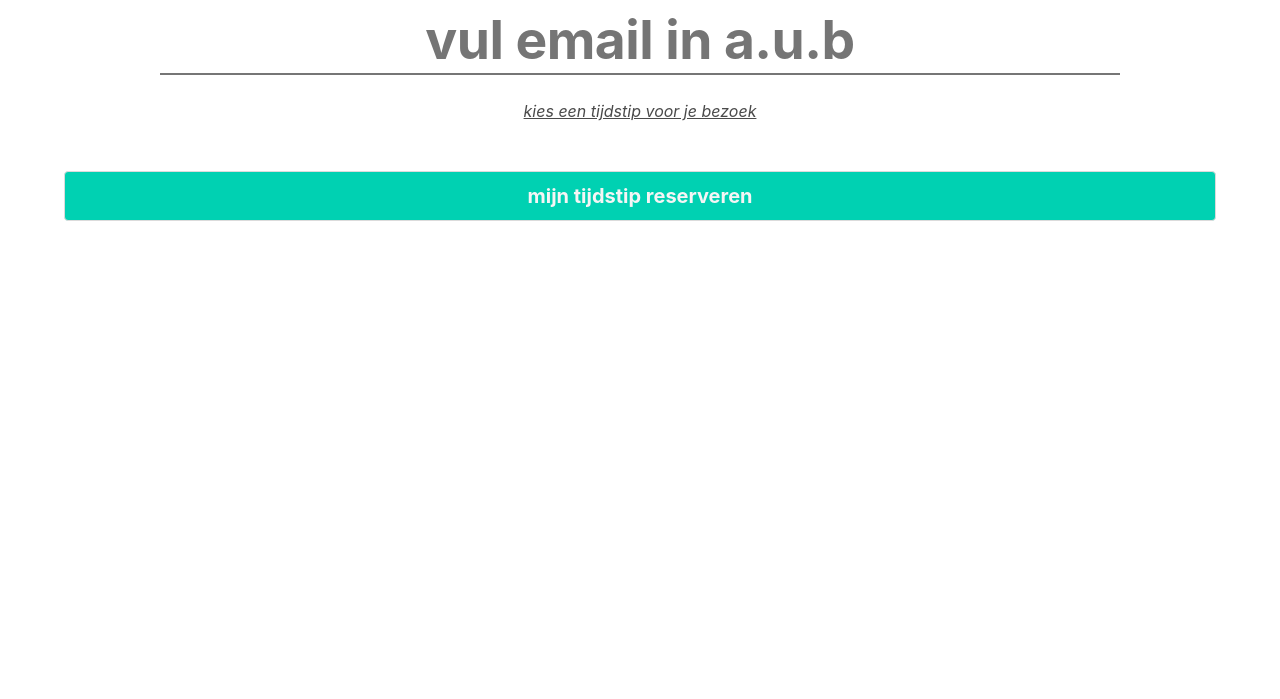
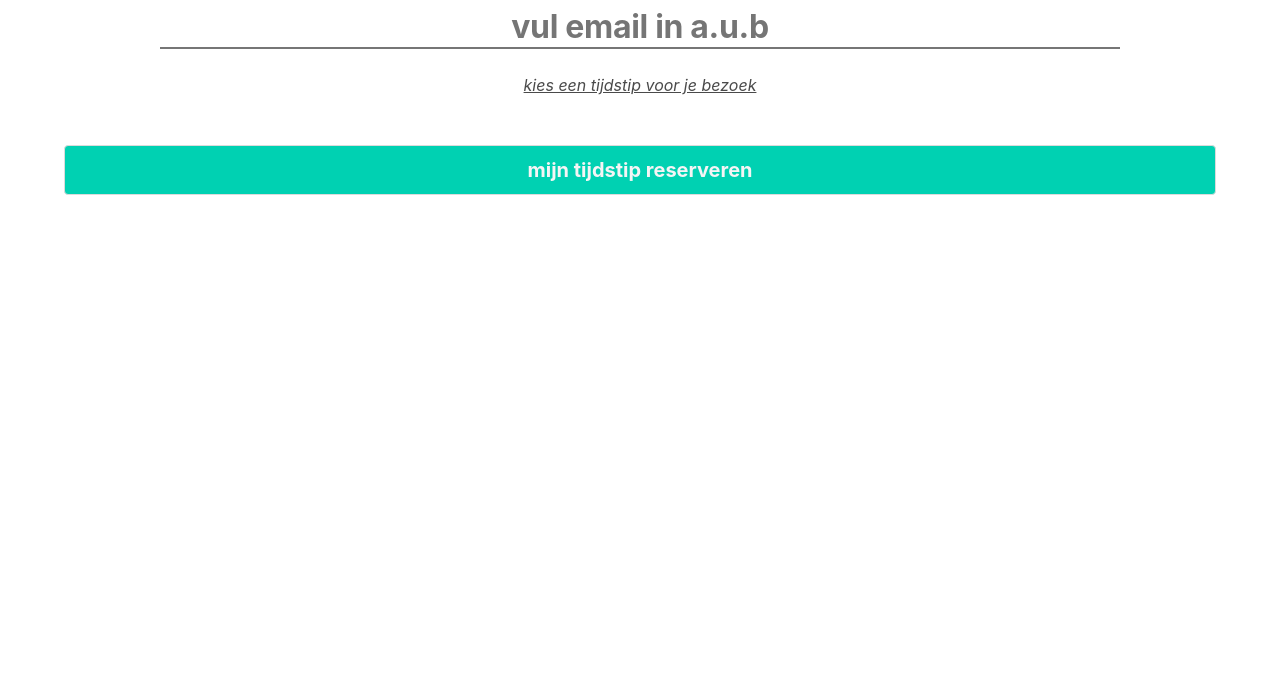
Before and after one commit to dropmeaword/costaricaopen, a website: page views/index.html in a window 1280 px wide. Shown: the part 101-800 px from the top of the page. Drawn offline with nearby package versions, Linux system fonts and the light colour scheme; files that its build step writes are made by us from their sources; no server answers; files whose address does not match are found by name.

Commit message:
🏥👷 Updated with Glitch

```diff
--- a/views/index.html
+++ b/views/index.html
@@ -58,7 +58,7 @@
 
   input.email-input {
     width: 75vw;
-    font-size: 40pt;
+    font-size: 2.0rem;
     letter-spacing: -0.01em;
     line-height: 1.2;
     font-weight: bold;
```
